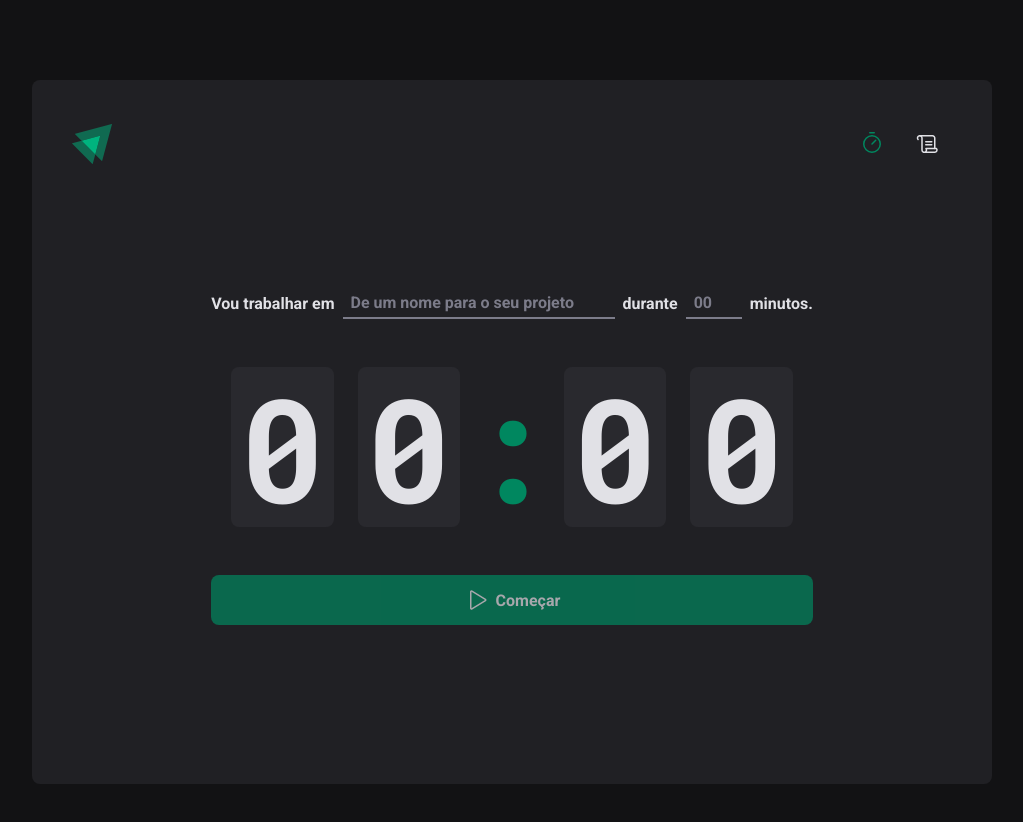
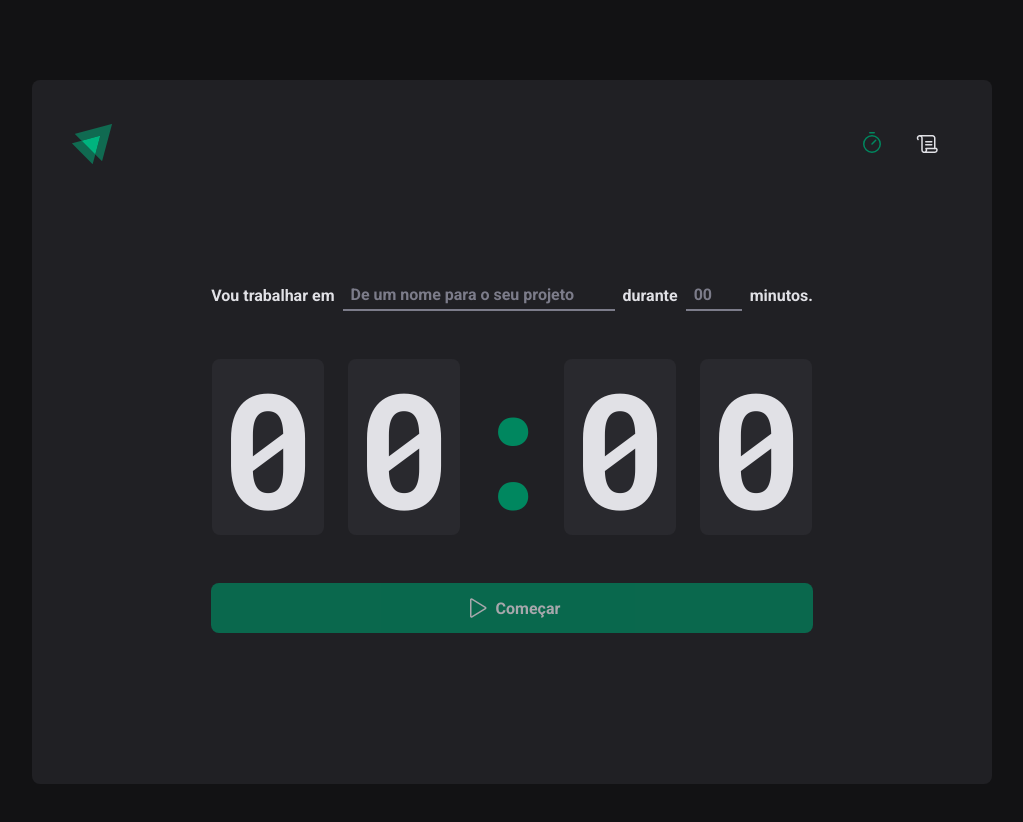
Before and after one commit to FelipeRBDantas/02-ignite-timer, a React (Vite) app: page / in a window 1280 px wide. Shown: the top 822 px of the page, without its empty margins (128-1151 px from the left). Built offline with nearby package versions, Linux system fonts and the light colour scheme.

Commit message:
responsiveness alignment

```diff
--- a/src/pages/Home/styles.ts
+++ b/src/pages/Home/styles.ts
@@ -151,8 +151,8 @@ export const CountdownContainer = styled.div`
   gap: 1.5rem;
 
   @media (max-width: 1440px) {
-    font-size: 9rem;
-    line-height: 7rem;
+    font-size: 10rem;
+    line-height: 8rem;
   }
 
   @media (max-width: 1024px) {
```
